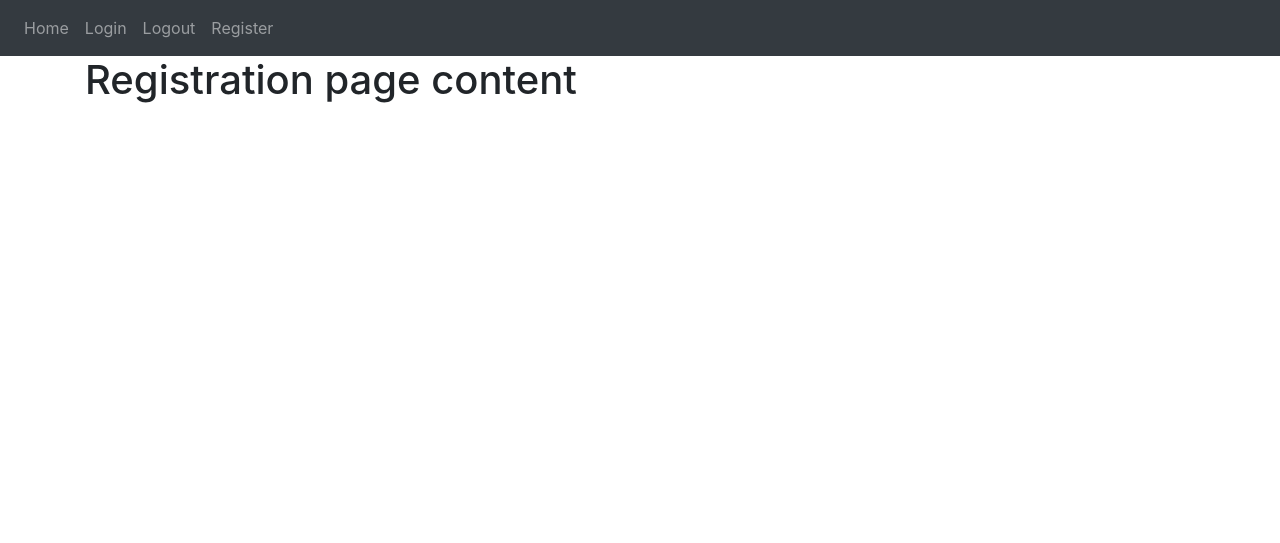
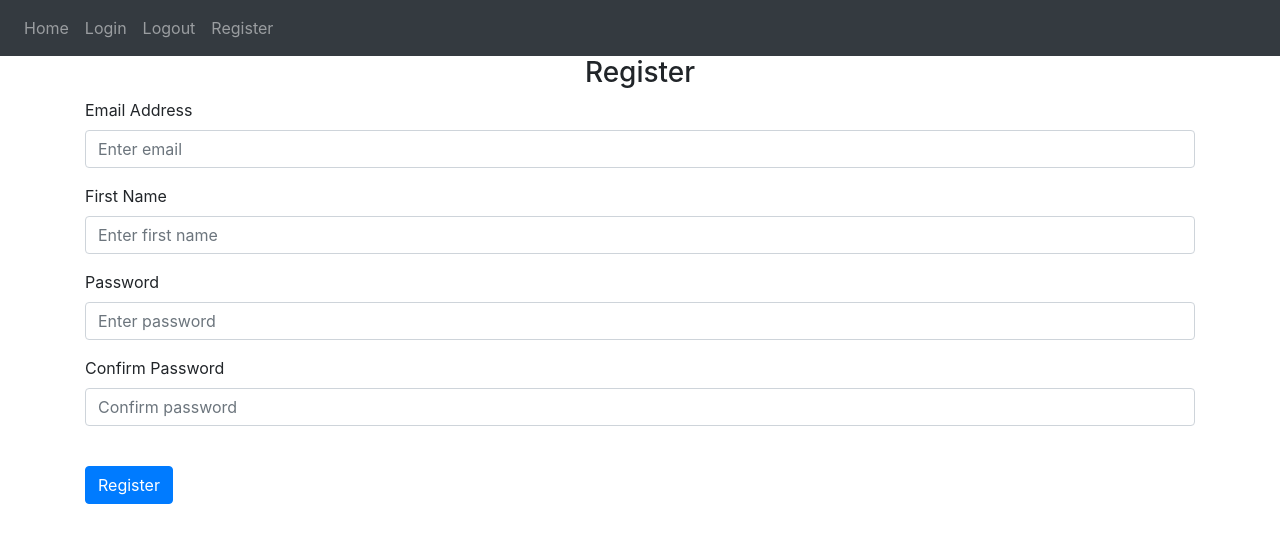
Before and after one commit to andrewWong21/grammotype, a Flask app: page /register in a window 1280 px wide. Shown: the top 543 px of the page. Run offline with Flask 3, Linux system fonts and the light colour scheme; some libraries are stand-ins or nearby versions.

Commit message:
Update register and login pages

```diff
--- a/grammotype/auth.py
+++ b/grammotype/auth.py
@@ -1,15 +1,33 @@
-from flask import Blueprint, render_template
+from flask import Blueprint, render_template, request, flash
 
 auth = Blueprint('auth', __name__)
 
-@auth.route('/login')
+@auth.route('/login', methods=['GET', 'POST'])
 def login():
+    data = request.form
+    print(data)
     return render_template("login.html")
 
 @auth.route('/logout')
 def logout():
     return "<p>Logout</p>"
 
-@auth.route('/register')
+@auth.route('/register', methods=['GET', 'POST'])
 def register():
+    if request.method == 'POST':
+        email = request.form.get("email")
+        firstName = request.form.get("firstName")
+        password1 = request.form.get("password1")
+        password2 = request.form.get("password2")
+        if len(email) == 0:
+            flash("Email cannot be empty", category="error")
+        elif len(firstName) == 0:
+            flash("Name cannot be empty", category="error")
+        elif len(password1) == 0:
+            flash("Password cannot be empty", category="error")
+        elif password1 != password2:
+            flash("Passwords do not match", category="error")
+        else:
+            flash("Account successfully created.", category="success")
+
     return render_template("register.html")
--- a/grammotype/templates/base.html
+++ b/grammotype/templates/base.html
@@ -30,6 +30,29 @@
             </div>
         </div>
     </nav>
+
+    {% with messages = get_flashed_messages(with_categories=true)  %}
+      {% if messages %}
+        {% for category, message in messages %}
+          {% if category == "error" %}
+          <div class="alert alert-danger alert-dismissable fade show" role="alert">
+            {{ message }}
+            <button type="button" class="close" data-dismiss="alert">
+              <span aria-hidden="true">&times;</span>
+            </button>
+          </div>
+          {% else %}
+          <div class="alert alert-success alert-dismissable fade show" role="alert">
+            {{ message }}
+            <button type="button" class="close" data-dismiss="alert">
+              <span aria-hidden="true">&times;</span>
+            </button>
+          </div>
+          {% endif %}
+        {% endfor %}
+      {% endif %}
+    {% endwith %}
+
     <div class="container">
         {% block content %}
         {% endblock %}
--- a/grammotype/templates/register.html
+++ b/grammotype/templates/register.html
@@ -1,3 +1,49 @@
 {% extends "base.html" %}
 {% block title %}Register{% endblock %}
-{% block content %}<h1>Registration page content</h1>{% endblock %}
+{% block content %}
+<form method="POST">
+    <h3 align="center">Register</h3>
+    <div class="form-group">
+        <label for="email">Email Address</label>
+        <input
+            type="email"
+            class="form-control"
+            id="email"
+            name="email"
+            placeholder="Enter email"
+        />
+    </div>
+    <div class="form-group">
+        <label for="firstName">First Name</label>
+        <input
+            type="text"
+            class="form-control"
+            id="firstName"
+            name="firstName"
+            placeholder="Enter first name"
+        />
+    </div>
+    <div class="form-group">
+        <label for="password1">Password</label>
+        <input
+            type="password"
+            class="form-control"
+            id="password1"
+            name="password1"
+            placeholder="Enter password"
+        />
+    </div>
+    <div class="form-group">
+        <label for="password2">Confirm Password</label>
+        <input
+            type="password"
+            class="form-control"
+            id="password2"
+            name="password2"
+            placeholder="Confirm password"
+        />
+    </div>
+    <br />
+    <button type="submit" class="btn btn-primary">Register</button>
+</form>
+{% endblock %}
```
Also changed, not shown: grammotype/templates/login.html (+27 -1 lines).
